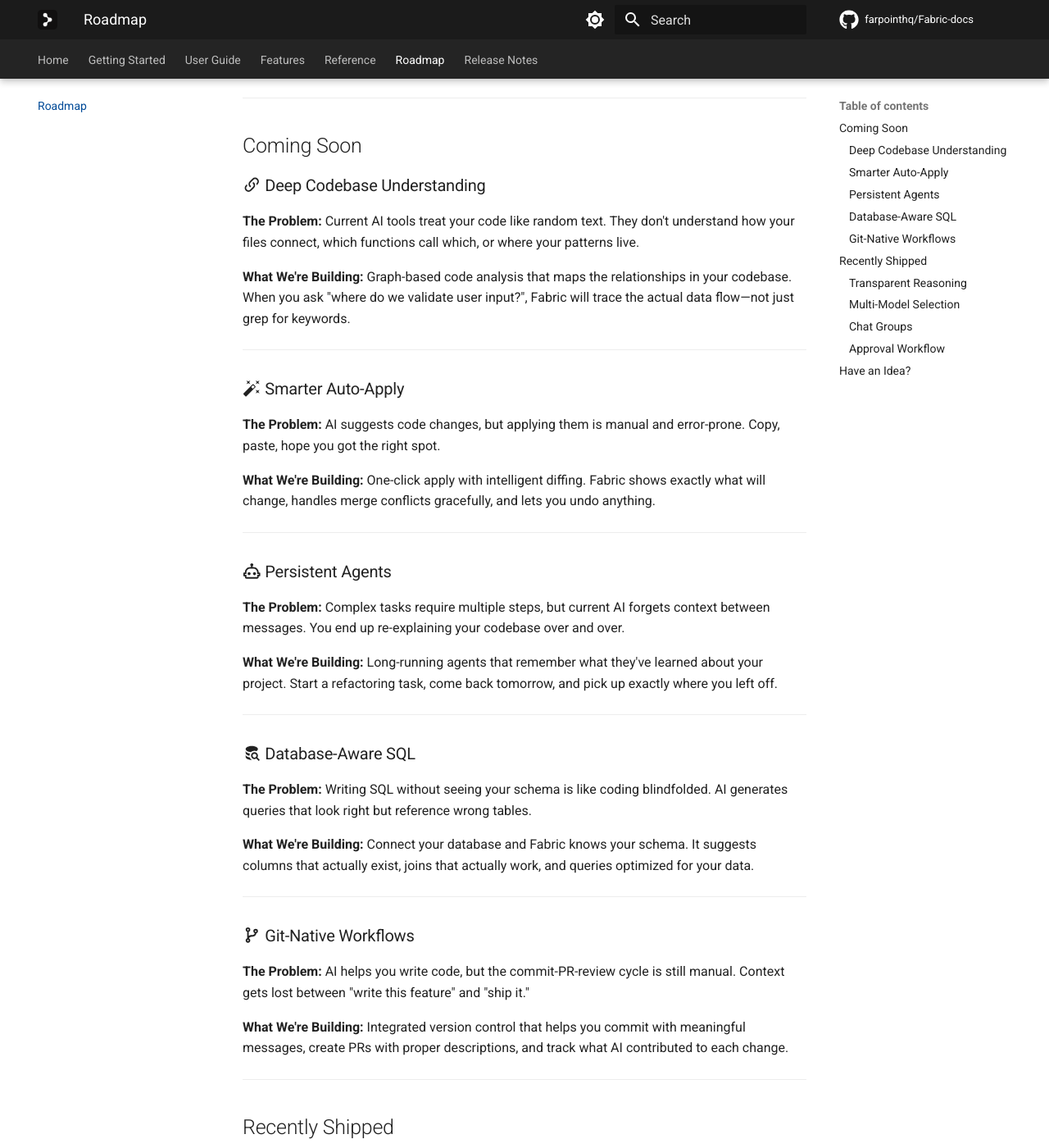
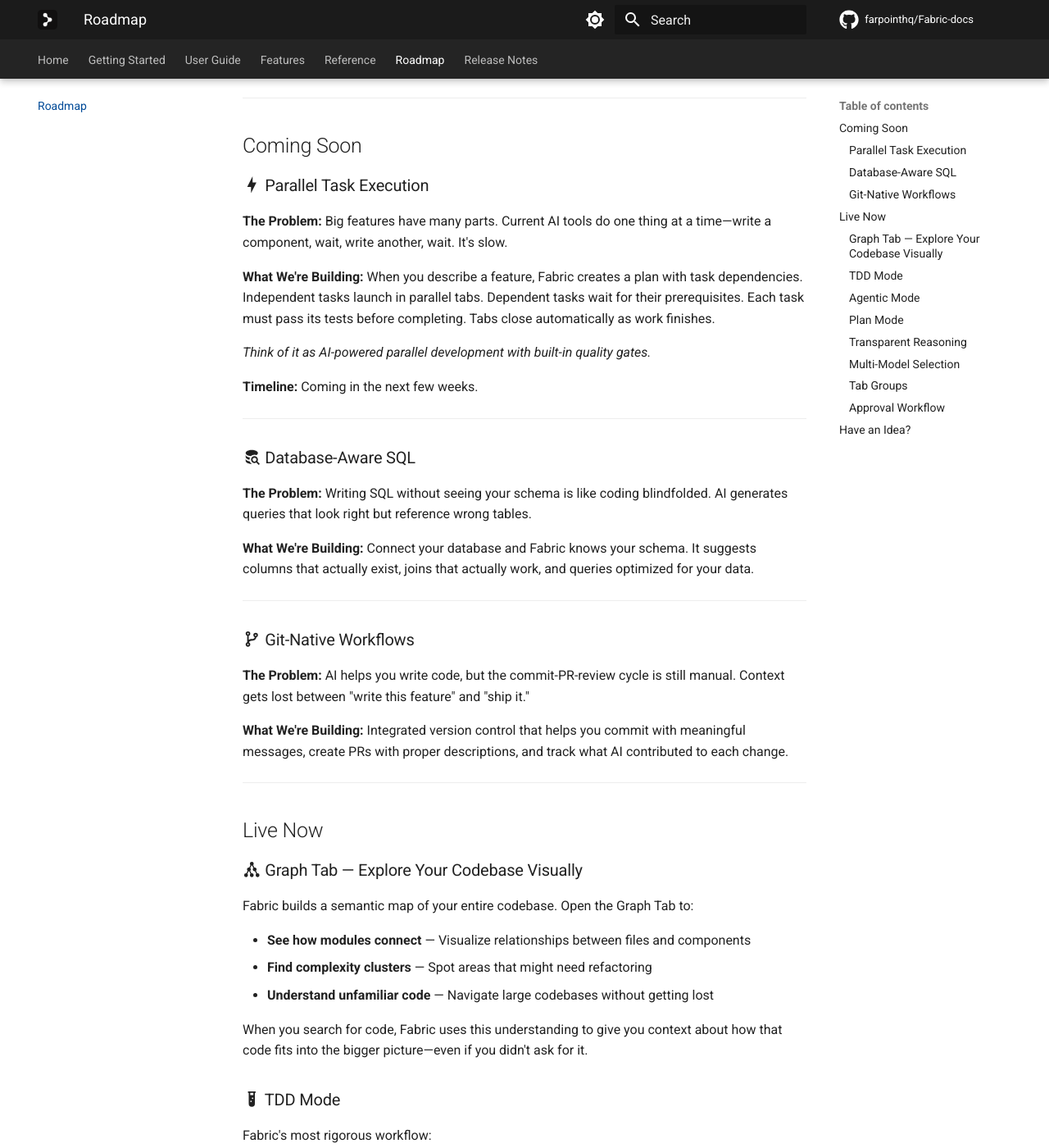
Before and after one commit to farpointhq/Fabric-docs, an MkDocs documentation site: the page built from docs/roadmap.md, in a window 1280 px wide and 1400 px high, scrolled down 226 px. Shown: the whole window at 82% size. Built offline with MkDocs 1.6.1 and Material for MkDocs 9.7.7, drawn with Linux system fonts in a browser that asks for light colours; comment, search, counter and statistics services are not loaded; the version menu is left out; some of the changed text lies outside the part shown.

Commit message:
docs: Update roadmap with accurate feature info from interview
Roadmap changes:
- Added "Parallel Task Execution" as upcoming feature (~1 month)
- Moved Graph Tab to "Live Now" section (in beta today)
- Added TDD Mode, Agentic Mode, Plan Mode to live features
- Removed speculative features (persistent agents, auto-apply)

API key messaging corrections:
- Removed "no API key required" messaging (was inaccurate)
- Updated to emphasize free-tier providers: Google, Mistral, OpenRouter
- Clarified that API key is required but free options exist

🤖 Generated with Claude Code

```diff
--- a/docs/roadmap.md
+++ b/docs/roadmap.md
@@ -8,27 +8,15 @@ We're building the AI coding assistant we always wanted: fast enough for daily u
 
 ## Coming Soon
 
-### :material-link-variant: Deep Codebase Understanding
+### :material-lightning-bolt: Parallel Task Execution
 
-**The Problem:** Current AI tools treat your code like random text. They don't understand how your files connect, which functions call which, or where your patterns live.
+**The Problem:** Big features have many parts. Current AI tools do one thing at a time—write a component, wait, write another, wait. It's slow.
 
-**What We're Building:** Graph-based code analysis that maps the relationships in your codebase. When you ask "where do we validate user input?", Fabric will trace the actual data flow—not just grep for keywords.
+**What We're Building:** When you describe a feature, Fabric creates a plan with task dependencies. Independent tasks launch in parallel tabs. Dependent tasks wait for their prerequisites. Each task must pass its tests before completing. Tabs close automatically as work finishes.
 
----
+*Think of it as AI-powered parallel development with built-in quality gates.*
 
-### :material-auto-fix: Smarter Auto-Apply
-
-**The Problem:** AI suggests code changes, but applying them is manual and error-prone. Copy, paste, hope you got the right spot.
-
-**What We're Building:** One-click apply with intelligent diffing. Fabric shows exactly what will change, handles merge conflicts gracefully, and lets you undo anything.
-
----
-
-### :material-robot-outline: Persistent Agents
-
-**The Problem:** Complex tasks require multiple steps, but current AI forgets context between messages. You end up re-explaining your codebase over and over.
-
-**What We're Building:** Long-running agents that remember what they've learned about your project. Start a refactoring task, come back tomorrow, and pick up exactly where you left off.
+**Timeline:** Coming in the next few weeks.
 
 ---
 
@@ -48,7 +36,37 @@ We're building the AI coding assistant we always wanted: fast enough for daily u
 
 ---
 
-## Recently Shipped
+## Live Now
+
+### :material-graph: Graph Tab — Explore Your Codebase Visually
+
+Fabric builds a semantic map of your entire codebase. Open the Graph Tab to:
+
+- **See how modules connect** — Visualize relationships between files and components
+- **Find complexity clusters** — Spot areas that might need refactoring
+- **Understand unfamiliar code** — Navigate large codebases without getting lost
+
+When you search for code, Fabric uses this understanding to give you context about how that code fits into the bigger picture—even if you didn't ask for it.
+
+### :material-test-tube: TDD Mode
+
+Fabric's most rigorous workflow:
+
+1. **Plan** — AI researches your codebase, asks clarifying questions, creates an implementation plan
+2. **You approve** — Review and refine the plan
+3. **Test plan** — AI designs tests that verify the feature works correctly
+4. **You approve** — Review the test criteria
+5. **Red/Green loop** — AI writes failing tests first, then implements code until all tests pass
+
+No hardcoded retry limits. The AI keeps iterating until the tests pass or asks for help.
+
+### :material-lightning-bolt: Agentic Mode
+
+Let AI call tools autonomously—read files, run commands, edit code—while you supervise. Good for exploration and quick tasks where you don't need the full TDD rigor.
+
+### :material-clipboard-list: Plan Mode
+
+A lighter workflow: AI creates a plan, you approve it, then implementation proceeds. No test-first requirement.
 
 ### :material-eye: Transparent Reasoning
 
@@ -56,9 +74,9 @@ See the AI think through problems step-by-step. No more black boxes—understand
 
 ### :material-swap-horizontal: Multi-Model Selection
 
-Choose the right model for each task. Fast models for quick questions, powerful ones for complex reasoning.
+Choose the right model for each task. Fast models for quick questions, powerful ones for complex reasoning. Switch mid-conversation without losing context.
 
-### :material-tab: Chat Groups
+### :material-tab: Tab Groups
 
 Organize related conversations. Keep your "Auth Rewrite" separate from your "Sprint Bugs."
 
```
Also changed, not shown: docs/getting-started/installation.md (+7 -6 lines), docs/index.md (+3 -3 lines).
